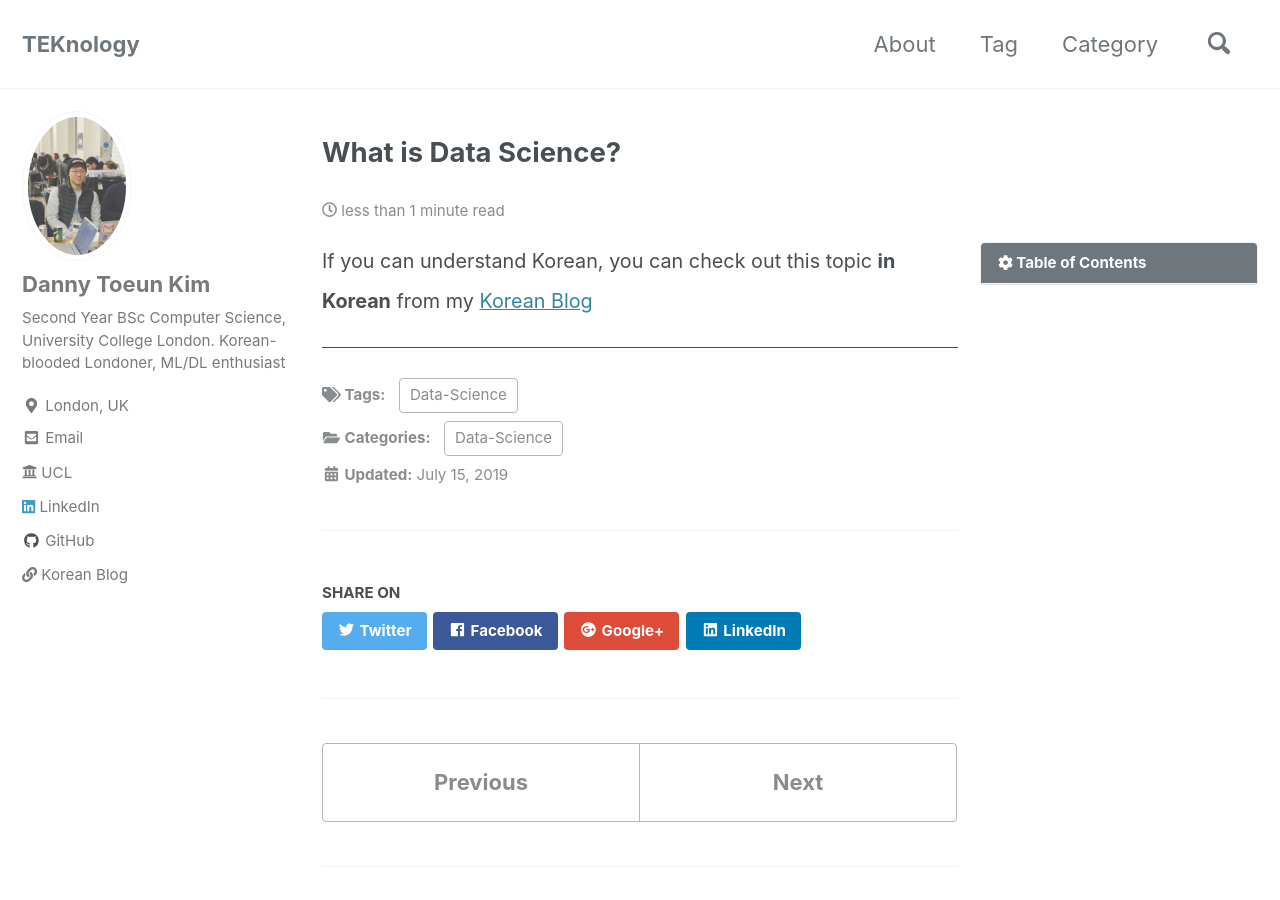
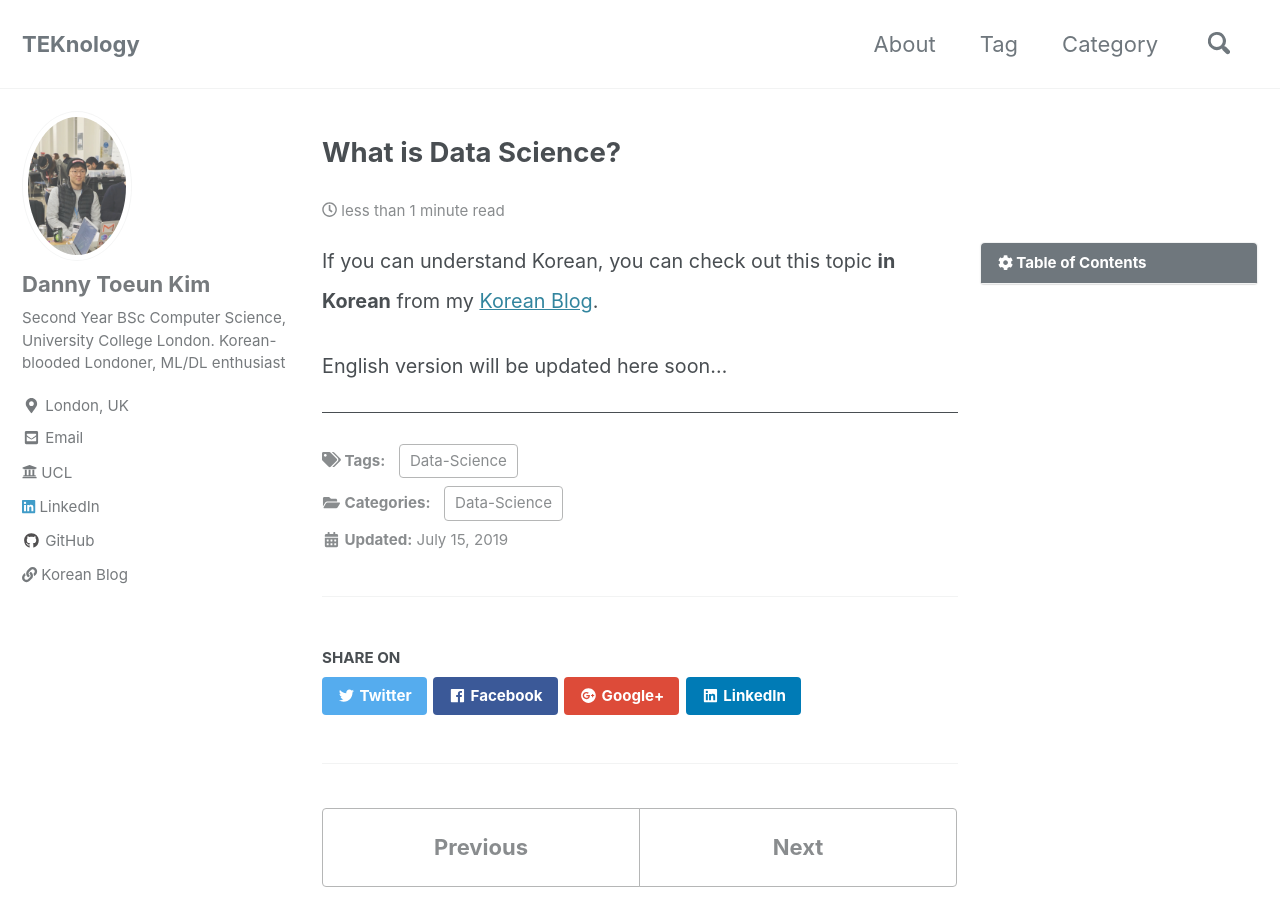
Before and after one commit to kimdanny/blog, a Jekyll site: the page built from _posts/Data-Science/2019-07-15-What-is-DataScience.md, in a window 1280 px wide and 900 px high. Built offline with Jekyll 4.4.1, drawn with Linux system fonts in a browser that asks for light colours; cached includes are drawn as plain includes; nearby versions of some CDN libraries.

Commit message:
english version soon

```diff
--- a/_posts/Data-Science/2019-07-15-What-is-DataScience.md
+++ b/_posts/Data-Science/2019-07-15-What-is-DataScience.md
@@ -8,4 +8,6 @@ toc: true
 toc_label: "Table of Contents"
 toc_icon: "cog"
 ---
-If you can understand Korean, you can check out this topic **in Korean** from my [Korean Blog](https://teknology.tistory.com/3)
+If you can understand Korean, you can check out this topic **in Korean** from my [Korean Blog](https://teknology.tistory.com/3).
+
+English version will be updated here soon...
```
